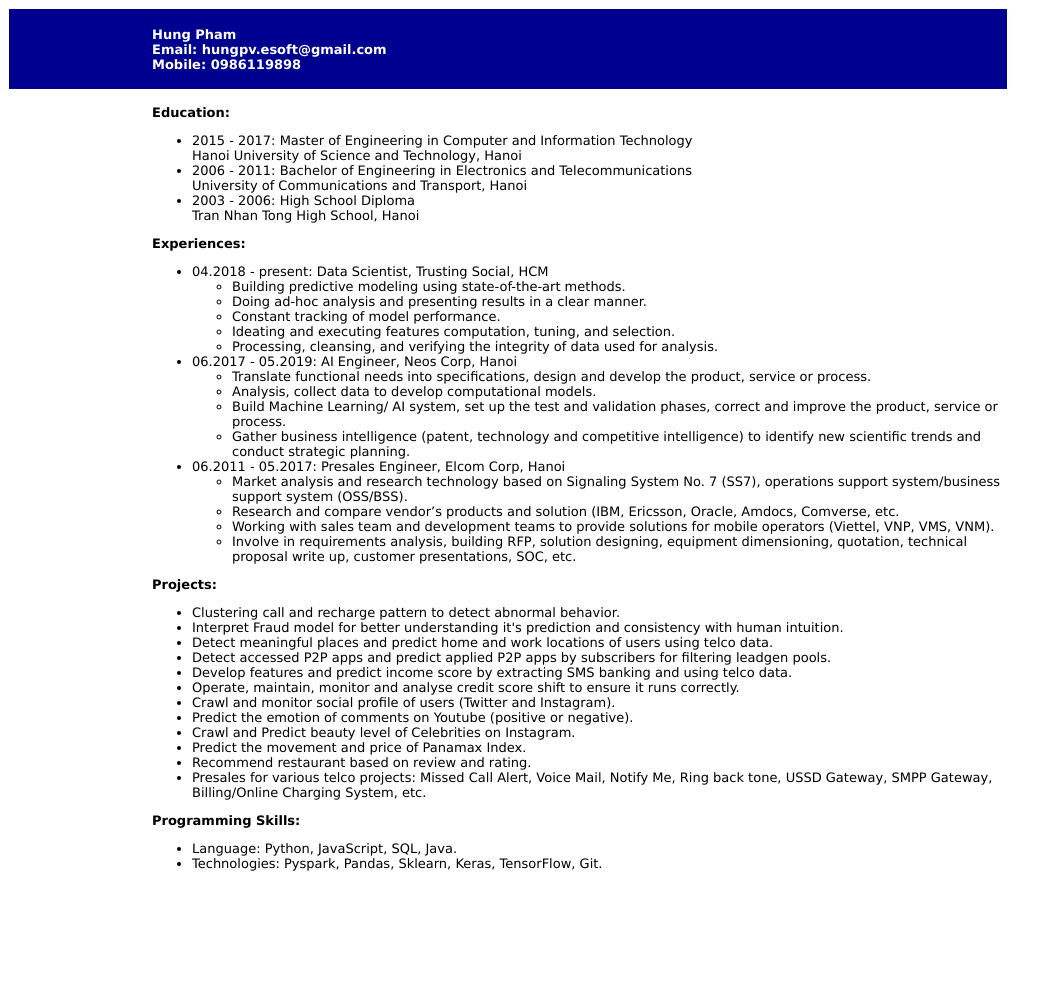
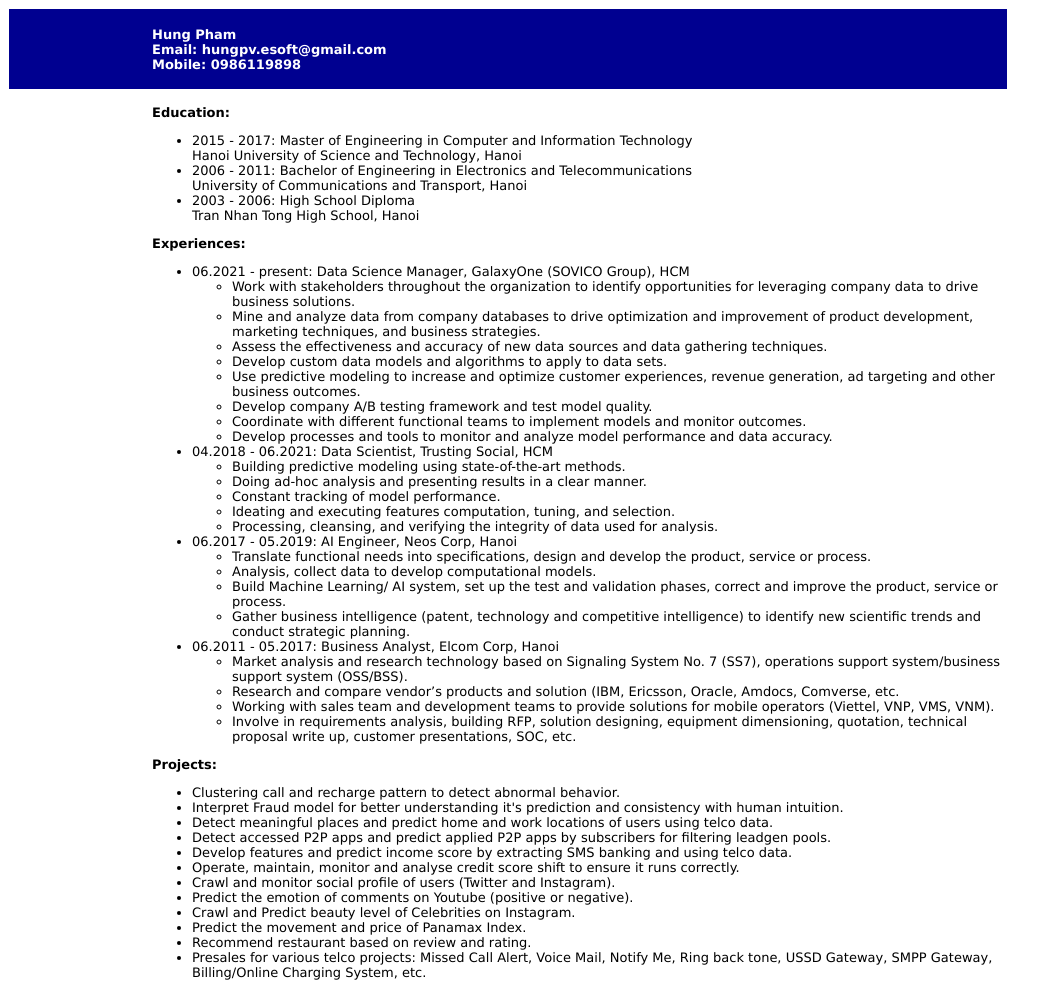
Before and after one commit to phamviethung/phamviethung.github.io, a plain HTML site: page index.html in a window 1280 px wide. Shown: the top 983 px of the page, without its empty margins (0-1061 px from the left). Before the commit the page ends 891 px from the top, so only its background shows below. Drawn offline with Linux system fonts and the light colour scheme.

Commit message:
add galaxy

```diff
--- a/index.html
+++ b/index.html
@@ -81,7 +81,18 @@
 
 <p><b>Experiences:</b></p>
 <ul>
-  <li>04.2018 - present: Data Scientist, Trusting Social, HCM</li>
+  <li>06.2021 - present: Data Science Manager, GalaxyOne (SOVICO Group), HCM</li>
+  <ul>
+    <li>Work with stakeholders throughout the organization to identify opportunities for leveraging company data to drive business solutions.</li>
+    <li>Mine and analyze data from company databases to drive optimization and improvement of product development, marketing techniques, and business strategies.</li>
+    <li>Assess the effectiveness and accuracy of new data sources and data gathering techniques.</li>
+    <li>Develop custom data models and algorithms to apply to data sets.</li>
+    <li>Use predictive modeling to increase and optimize customer experiences, revenue generation, ad targeting and other business outcomes.</li>
+    <li>Develop company A/B testing framework and test model quality.</li>
+    <li>Coordinate with different functional teams to implement models and monitor outcomes.</li>
+    <li>Develop processes and tools to monitor and analyze model performance and data accuracy.</li>
+  </ul>
+  <li>04.2018 - 06.2021: Data Scientist, Trusting Social, HCM</li>
   <ul>
     <li>Building predictive modeling using state-of-the-art methods.</li>
     <li>Doing ad-hoc analysis and presenting results in a clear manner.</li>
@@ -96,7 +107,7 @@
     <li>Build Machine Learning/ AI system, set up the test and validation phases, correct and improve the product, service or process.</li>
     <li>Gather business intelligence (patent, technology and competitive intelligence) to identify new scientific trends and conduct strategic planning.</li>
   </ul>
-  <li>06.2011 - 05.2017: Presales Engineer, Elcom Corp, Hanoi
+  <li>06.2011 - 05.2017: Business Analyst, Elcom Corp, Hanoi
   <ul>
     <li>Market analysis and research technology based on Signaling System No. 7 (SS7), operations support system/business support system (OSS/BSS).</li>
     <li>Research and compare vendor’s products and solution (IBM, Ericsson, Oracle, Amdocs, Comverse, etc.</li>
```
